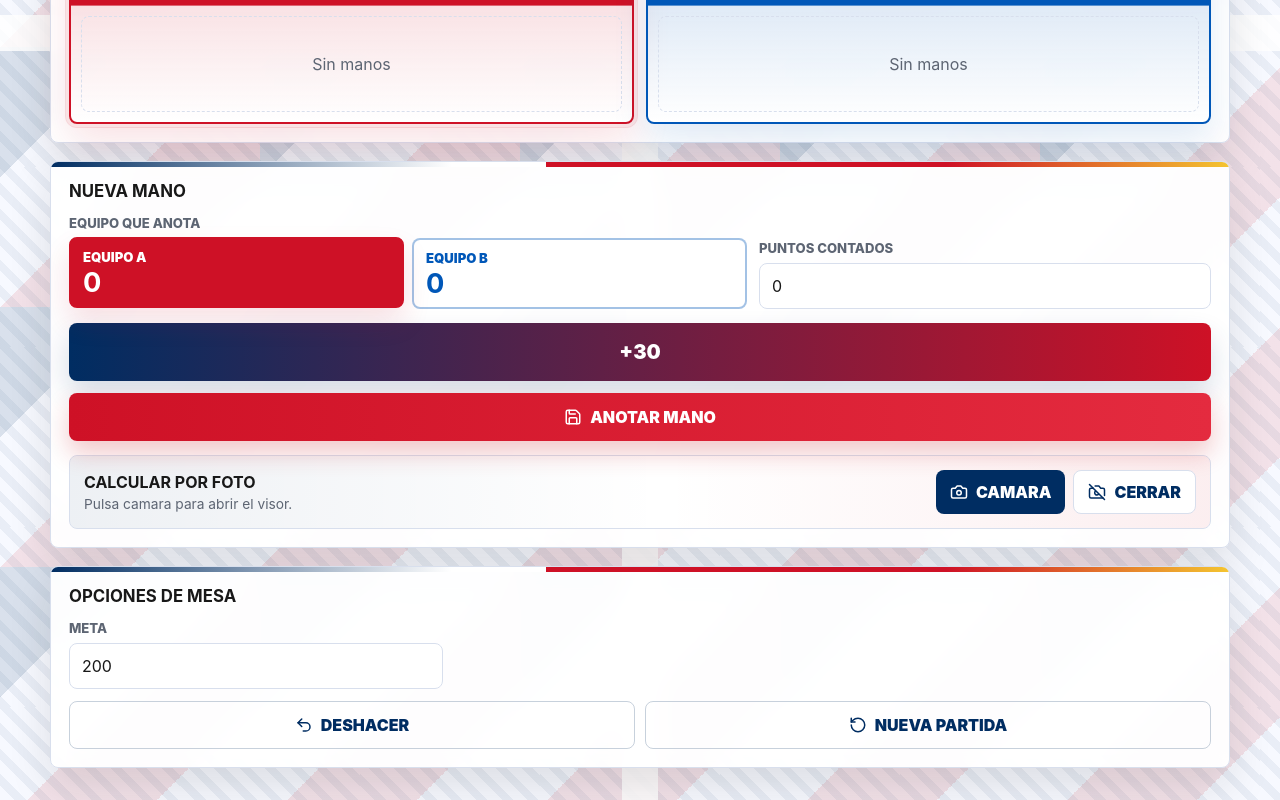
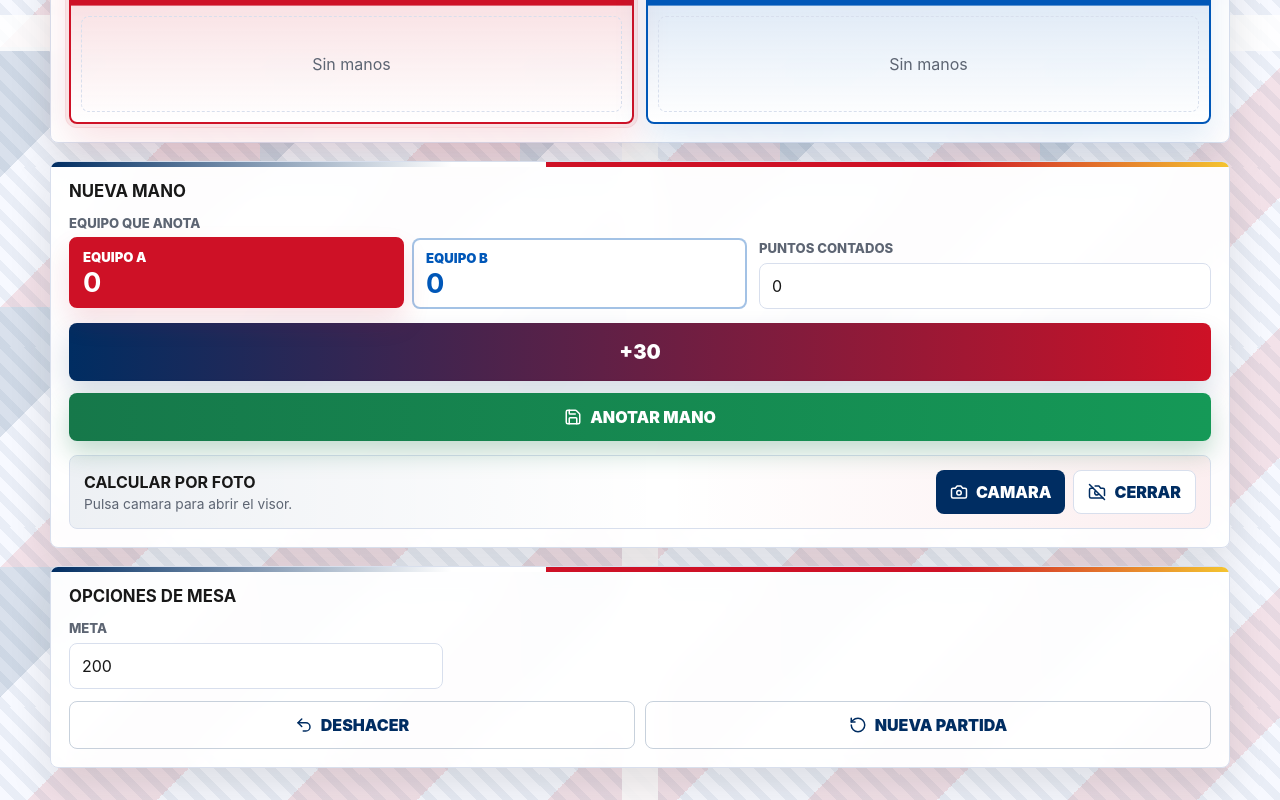
Before and after one commit to elvismedia-create/calculadora-domino-dominicano, a React (Vite) app: page / in a window 1280 px wide. Shown: the part 733-1533 px from the top of the page. Built offline with nearby package versions, Linux system fonts and the light colour scheme.

Commit message:
Make score submit button green

```diff
--- a/src/App.jsx
+++ b/src/App.jsx
@@ -391,7 +391,7 @@ function App() {
             </div>
 
             <div className="actions">
-              <button className="btn primary" type="button" onClick={addRound}>
+              <button className="btn primary score-submit" type="button" onClick={addRound}>
                 <Save size={18} />
                 Anotar mano
               </button>
--- a/src/styles.css
+++ b/src/styles.css
@@ -481,6 +481,11 @@ select:focus {
   background: linear-gradient(90deg, var(--flag-red), #e42b3f);
   color: #fff;
   box-shadow: 0 12px 24px rgba(201,25,34,.24);
+}
+
+.score-submit {
+  background: linear-gradient(90deg, var(--green), var(--palm));
+  box-shadow: 0 12px 24px rgba(22,120,74,.26);
 }
 
 .secondary {
```
